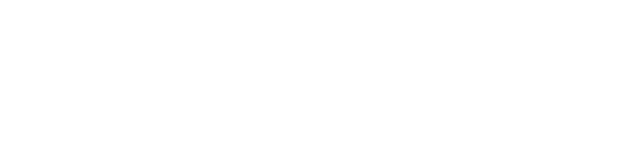
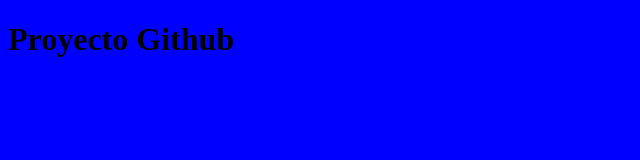
Before and after one commit to Kasteyo17/ud3git, a plain HTML site: page index.html in a window 1280 px wide. Shown: the whole page, without its empty margins (0-640 px from the left). Drawn offline with Linux system fonts and the light colour scheme.

```diff
--- /dev/null
+++ b/css/estilos.css
@@ -0,0 +1,5 @@
+@charset "utf-8";
+
+body{
+    background-color: blue;
+}
--- a/index.html
+++ b/index.html
@@ -3,8 +3,9 @@
     <head>
         <meta charset="utf-8">
         <title>Documento sin Titulo</title>
+        <link href="css/estilos.css" rel="stylesheet" type="text/css">
     </head>
     <body>
-
+        <h1>Proyecto Github</h1>
     </body>
 </html>
```
Also changed, not shown: js/javascript.js (added).
